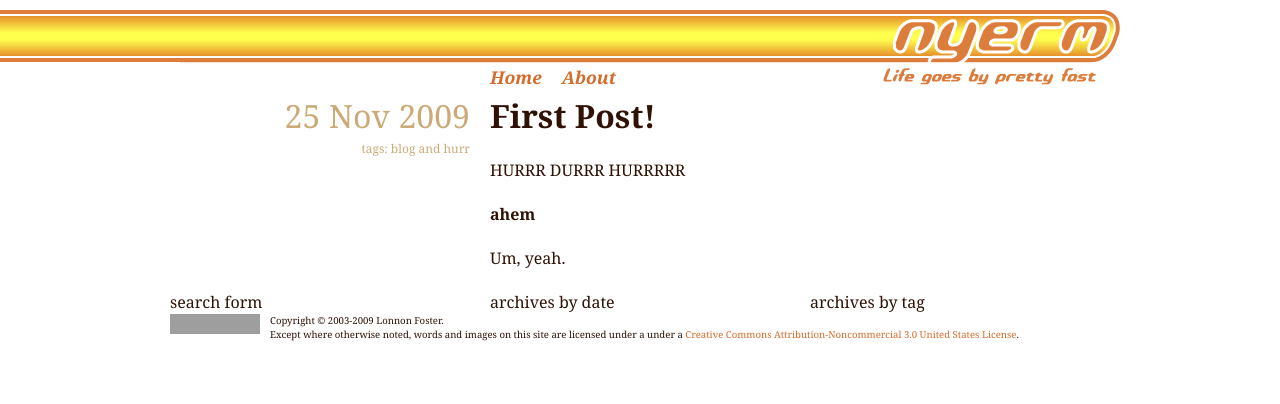
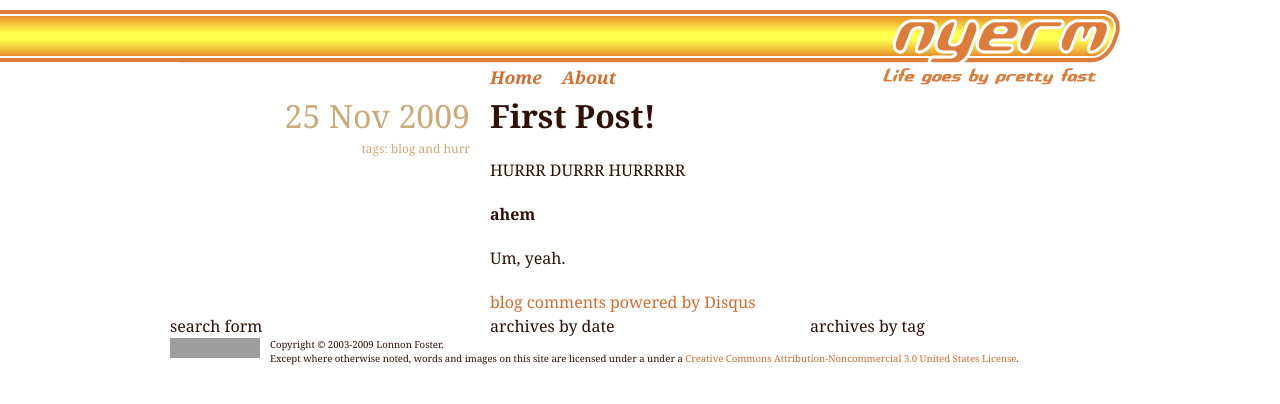
Before and after one commit to lonnon/nyerm, a Jekyll site: the page built from _posts/2009-11-25-first-post.markdown, in a window 1280 px wide. Shown: the top 404 px of the page. Built offline with Jekyll 4.4.1, drawn with Linux system fonts in a browser that asks for light colours; Markdown is read by kramdown in place of the engine named in the settings; comment, search, counter and statistics services are not loaded; grey boxes are pictures that could not be loaded.

Commit message:
Added Disqus comments to posts
Damn, but that was easy.

```diff
--- a/_layouts/post.html
+++ b/_layouts/post.html
@@ -12,3 +12,30 @@
   {{ content }}
 </div>
 <div class="clear"></div>
+
+<script type="text/javascript">
+//<![CDATA[
+var disqus_developer = 0;
+//]]>
+</script>
+<div id="coments" class="prefix_4 grid_8">
+  <div id="disqus_thread"></div>
+  <script type="text/javascript" src="http://disqus.com/forums/nyerm/embed.js"></script>
+  <noscript><a href="http://disqus.com/forums/nyerm/?url=ref">View the discussion thread.</a></noscript>
+  <a href="http://disqus.com" class="dsq-brlink">blog comments powered by <span class="logo-disqus">Disqus</span></a>
+</div>
+
+<script type="text/javascript">
+//<![CDATA[
+(function() {
+	var links = document.getElementsByTagName('a');
+	var query = '?';
+	for(var i = 0; i < links.length; i++) {
+	if(links[i].href.indexOf('#disqus_thread') >= 0) {
+		query += 'url' + i + '=' + encodeURIComponent(links[i].href) + '&';
+	}
+	}
+	document.write('<script charset="utf-8" type="text/javascript" src="http://disqus.com/forums/nyerm/get_num_replies.js' + query + '"></' + 'script>');
+})();
+//]]>
+</script>
```
